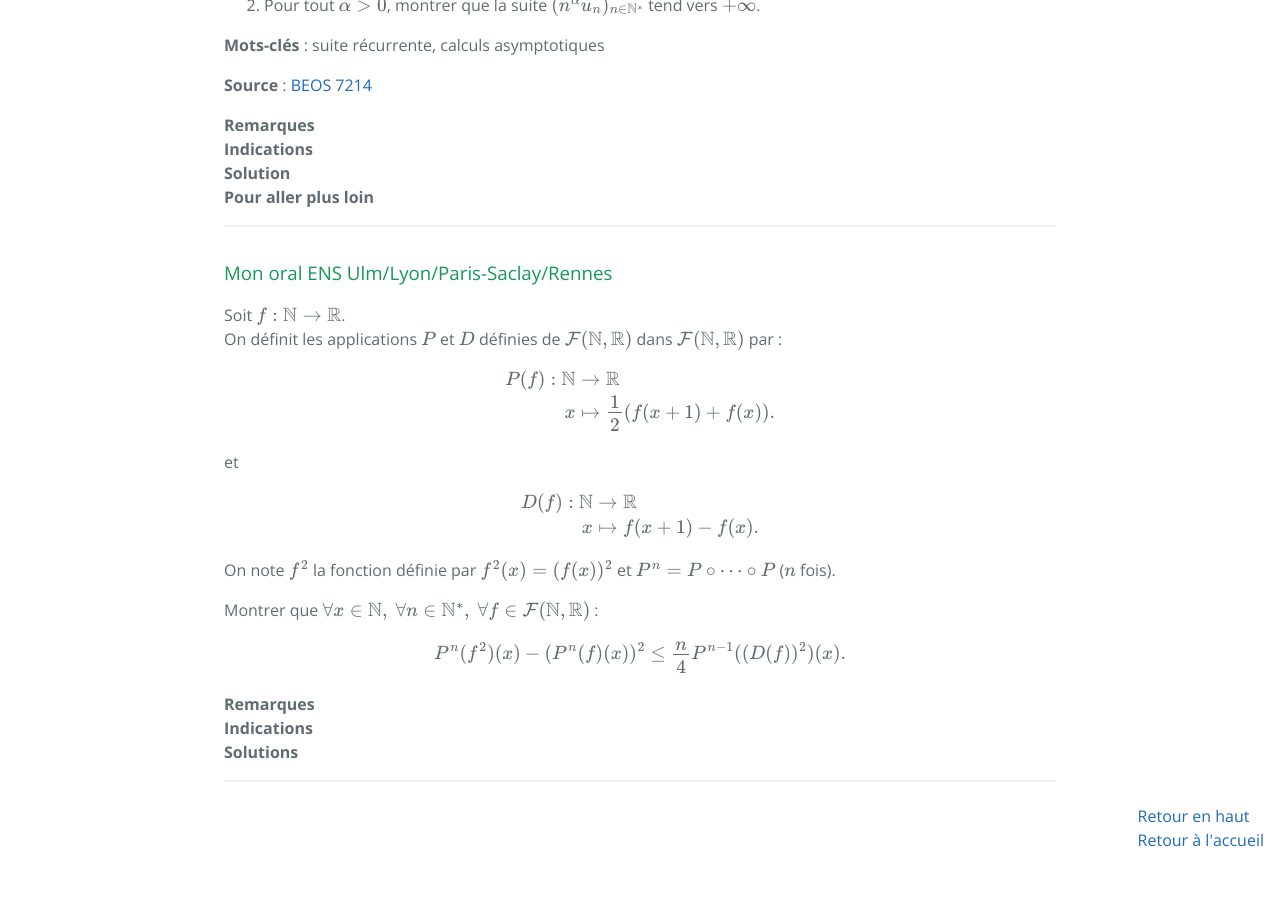
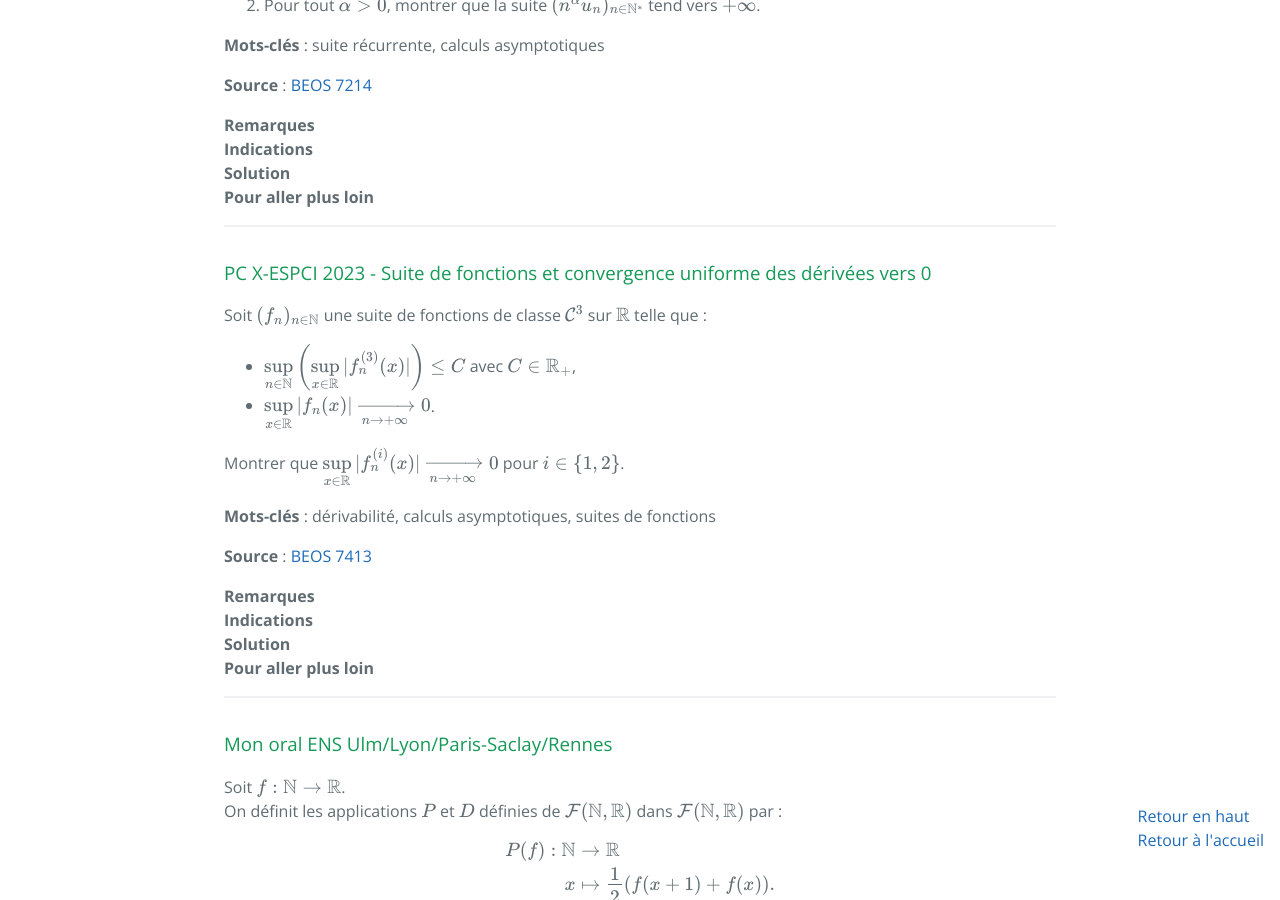
Before and after one commit to WingVee/wingvee.github.io, a Jekyll site: the page built from _pages/oraux.md, in a window 1280 px wide and 900 px high, scrolled down 923 px. Built offline with Jekyll 4.4.1, drawn with Linux system fonts in a browser that asks for light colours; formulas are drawn with MathJax 3; the repository's description, which GitHub fills in, is left out.

Commit message:
oraux#beos-7413

```diff
--- a/_pages/oraux.md
+++ b/_pages/oraux.md
@@ -3,7 +3,7 @@ layout: default
 title: Oraux
 permalink: oraux
 redirect_from:
-    - oral
+  - oral
 ---
 
 ---
@@ -141,6 +141,72 @@ On définit une suite réelle $(u_n)\_{n \in \mathbb{N}}$ par $u_0 > 0$ et la re
     <ul>
       <li>
         <a href="calculs-asymptotiques#vitesse-de-convergence-suite-recurrente">Vitesse de convergence d'une suite récurrente</a>
+      </li>
+    </ul>
+</details>
+
+---
+
+<h3 id="beos-7413">
+  <a href="#beos-7413" class="header">
+  PC X-ESPCI 2023 - Suite de fonctions et convergence uniforme des dérivées vers 0</a>
+</h3>
+
+Soit $(f_n)_{n\in\mathbb{N}}$ une suite de fonctions de classe $\mathcal{C}^3$ sur $\mathbb{R}$ telle que :
+- $\displaystyle \sup_{n\in\mathbb{N}}\left(\sup_{x\in\mathbb{R}}\vert f_n^{(3)}(x)\vert\right) \leq C$ avec $C\in\mathbb{R}_+$,
+- $\displaystyle \sup_{x\in\mathbb{R}}\vert f_n(x)\vert \xrightarrow[n\to +\infty]{} 0$.
+
+Montrer que $\displaystyle \sup_{x\in\mathbb{R}}\vert f_n^{(i)}(x)\vert \xrightarrow[n\to +\infty]{} 0$ pour $i\in\\{1,2\\}$.
+
+**Mots-clés** : dérivabilité, calculs asymptotiques, suites de fonctions
+
+**Source** : <a href="https://beos.prepas.org/sujet.php?id=7413" target="_blank">BEOS 7413</a>
+
+<details>
+  <summary><b>Remarques</b></summary>
+    L'<a href="https://en.wikipedia.org/wiki/Landau–Kolmogorov_inequality" target="_blank">inégalité de Landau-Kolmogorov</a> permet de résoudre rapidement ce problème.<br>
+    Elle stipule que si $\ f$ est de classe $\mathcal{C}^p(T,\mathbb{R})$ avec $T\subseteq\mathbb{R}$, alors, en notant $\displaystyle \Vert f\Vert_{\infty} = \sup_{x\in T}\vert f(x)\vert$ ($\in\mathbb{R}_+\cup\{+\infty\}$ a priori), on a l'inégalité suivante pour tout $1\leq k < p$ :
+    $$\Vert f^{(k)}\Vert_{\infty} \leq C(p,k,T) \cdot \Vert f\Vert^{1-k/p}_{\infty} \cdot \Vert f^{(p)}\Vert^{k/p}_{\infty} \quad\text{avec}\quad C(p,k,T)\in\mathbb{R}_+.$$
+    Ainsi, dans le cadre du problème, on a
+    $$\Vert f_n'\Vert_{\infty} \leq C(3,1,\mathbb{R}) \cdot \Vert f_n\Vert^{2/3}_{\infty} \cdot \Vert f_n^{(3)}\Vert^{1/3}_{\infty}\leq C(3,1,\mathbb{R}) \cdot C^{1/3} \cdot \Vert f_n\Vert^{2/3}_{\infty} \xrightarrow[n\to +\infty]{}0 \quad\text{et}$$
+    $$\Vert f_n''\Vert_{\infty} \leq C(3,2,\mathbb{R}) \cdot \Vert f_n\Vert^{1/3}_{\infty} \cdot \Vert f_n^{(3)}\Vert^{2/3}_{\infty}\leq C(3,2,\mathbb{R}) \cdot C^{2/3} \cdot \Vert f_n\Vert^{1/3}_{\infty} \xrightarrow[n\to +\infty]{}0.$$
+</details>
+
+<details>
+  <summary><b>Indications</b></summary>
+    On note $\displaystyle\Vert f\Vert_{\infty} = \sup_{x\in\mathbb{R}}\vert f(x)\vert \in\mathbb{R}_+\cup\{+\infty\}$.<br>
+    Lemme : montrer que $\Vert f'\Vert_{\infty} \leq 2\sqrt{\Vert f\Vert_{\infty}\Vert f''\Vert_{\infty}}$ pour toute fonction $f$ de classe $\mathcal{C}^2$ sur $\mathbb{R}$ (cf. <a href="derivabilite#fonctions-a-derivees-bornees-2">cet exercice</a>).
+</details>
+
+<details>
+  <summary><b>Solution</b></summary>
+    On note $\displaystyle\Vert f\Vert_{\infty} = \sup_{x\in\mathbb{R}}\vert f(x)\vert \in\mathbb{R}_+\cup\{+\infty\}$.<br>
+    Lemme : $\Vert f'\Vert_{\infty} \leq 2\sqrt{\Vert f\Vert_{\infty}\Vert f''\Vert_{\infty}}$ pour toute fonction $f$ de classe $\mathcal{C}^2$ sur $\mathbb{R}$ (cf. <a href="derivabilite#fonctions-a-derivees-bornees-2">cet exercice</a>).<br>
+    Cela découle de la formule de Taylor-Lagrange. Pour $x\in\mathbb R$, pour tout réel $y\neq x$, il existe $c\in\,]x,y[$ tel que
+    $$f(y) = f(x) + f'(x)(y-x) + \frac12\ f''(c)\cdot(y-x)^2.$$
+    Donc, en posant $h = |y-x| > 0$, on a
+    $$|f'(x)| = \left|\frac{f(y) - f(x)}{y-x} - \frac12 f''(c)\cdot(y-x)\right|\leq \frac{2\Vert f\Vert_{\infty}}{h} + \frac{\Vert f''\Vert_{\infty}h}{2}.$$
+    En étudiant la fonction $\displaystyle g(h) = \frac{2\Vert f\Vert_{\infty}}{h} + \frac{\Vert f''\Vert_{\infty}h}{2}$ (en dérivant par exemple), on trouve que le minimum est atteint en $\displaystyle h = 2\sqrt{\frac{\Vert f\Vert_{\infty}}{\Vert f''\Vert_{\infty}}}$, et que $\displaystyle g(h) = 2\sqrt{\Vert f\Vert_{\infty}\Vert f''\Vert_{\infty}}$.
+    D'où
+    $$\Vert f'\Vert_{\infty} \leq 2\sqrt{\Vert f\Vert_{\infty}\Vert f''\Vert_{\infty}}.$$
+    Reprenons le problème. En utilisant le lemme, on a
+    $$\Vert f'\Vert_{\infty} \leq 2\sqrt{\Vert f\Vert_{\infty}\Vert f''\Vert_{\infty}} \leq 2\sqrt{\Vert f\Vert_{\infty}\cdot2\sqrt{\Vert f'\Vert_{\infty}\Vert f'''\Vert_{\infty}}} = 2^{3/2}\Vert f\Vert_{\infty}^{1/2}\Vert f'\Vert_{\infty}^{1/4}\Vert f'''\Vert_{\infty}^{1/4}.$$
+    Donc, en utilisant les hypothèses du problème, on a
+    $$\Vert f_n'\Vert_{\infty}^{3/4} \leq 2^{3/2}\Vert f_n\Vert_{\infty}^{1/2}\Vert f_n'''\Vert_{\infty}^{1/4} \leq 2^{3/2}C^{1/4}\Vert f_n\Vert_{\infty}^{1/2} \xrightarrow[n\to +\infty]{} 0.$$
+    Donc $\Vert f_n'\Vert_{\infty} \xrightarrow[n\to +\infty]{} 0$. De même, on a
+    $$\Vert f_n''\Vert_{\infty} \leq 2\sqrt{\Vert f_n'\Vert_{\infty}\Vert f_n'''\Vert_{\infty}} \leq 2C^{1/2}\sqrt{\Vert f_n'\Vert_{\infty}} \xrightarrow[n\to +\infty]{} 0.$$
+    D'où le résultat :
+    $$\sup_{x\in\mathbb{R}}\vert f_n^{(i)}(x)\vert = \Vert f_n^{(i)}\Vert_{\infty} \xrightarrow[n\to +\infty]{} 0 \quad\text{pour } i\in\{1,2\}.$$
+</details>
+
+<details>
+  <summary><b>Pour aller plus loin</b></summary>
+    <ul>
+      <li>
+				<a href="derivabilite#fonctions-a-derivees-bornees-2">Une fonction bornée à dérivée seconde bornée a une dérivée bornée</a>
+      </li>
+      <li>
+				<a href="espaces-vectoriels-normes#fonctions-a-derivees-bornees">Fonctions à dérivées bornées (autour de l'inégalité de Landau–Kolmogorov)</a>
       </li>
     </ul>
 </details>
```
Also changed, not shown: _pages/derivabilite.md (+5 -1 lines), _pages/espaces-vectoriels-normes.md (+3 -0 lines), _pages/historique.md (+8 -4 lines).
